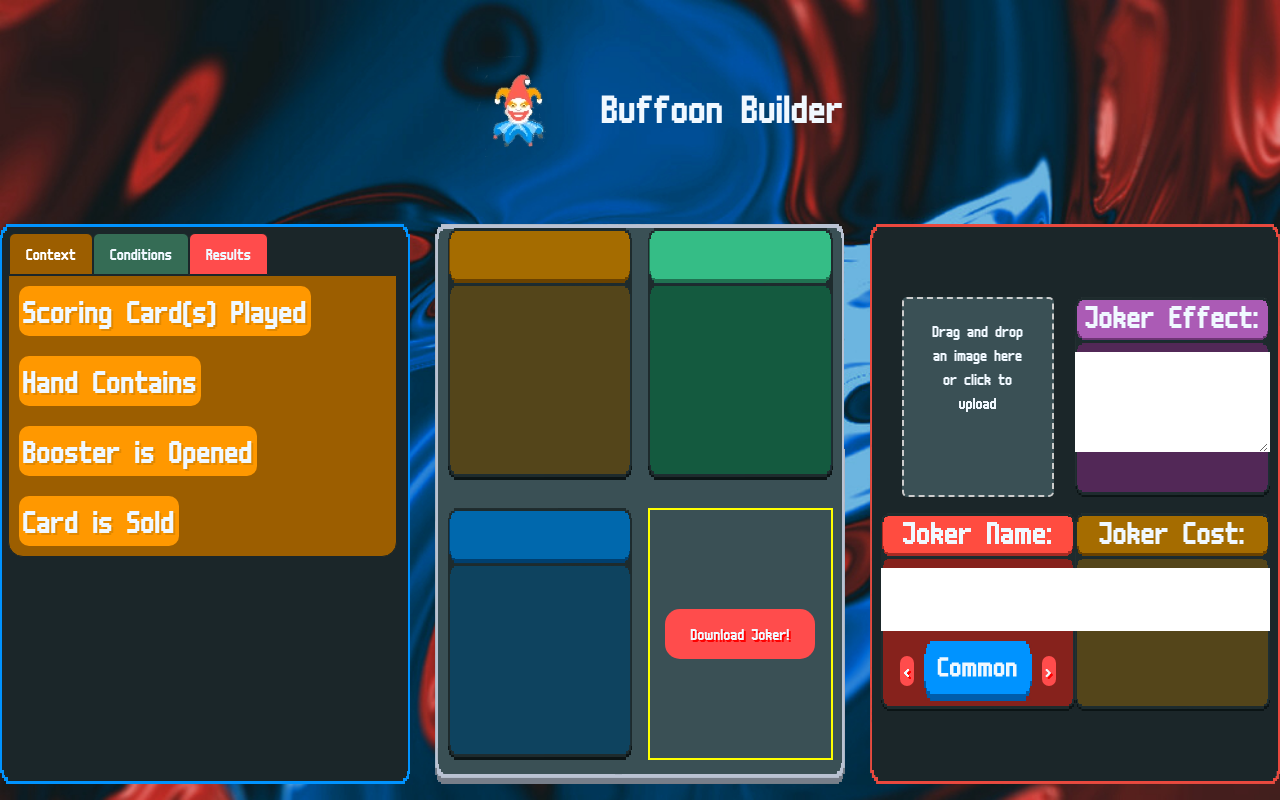
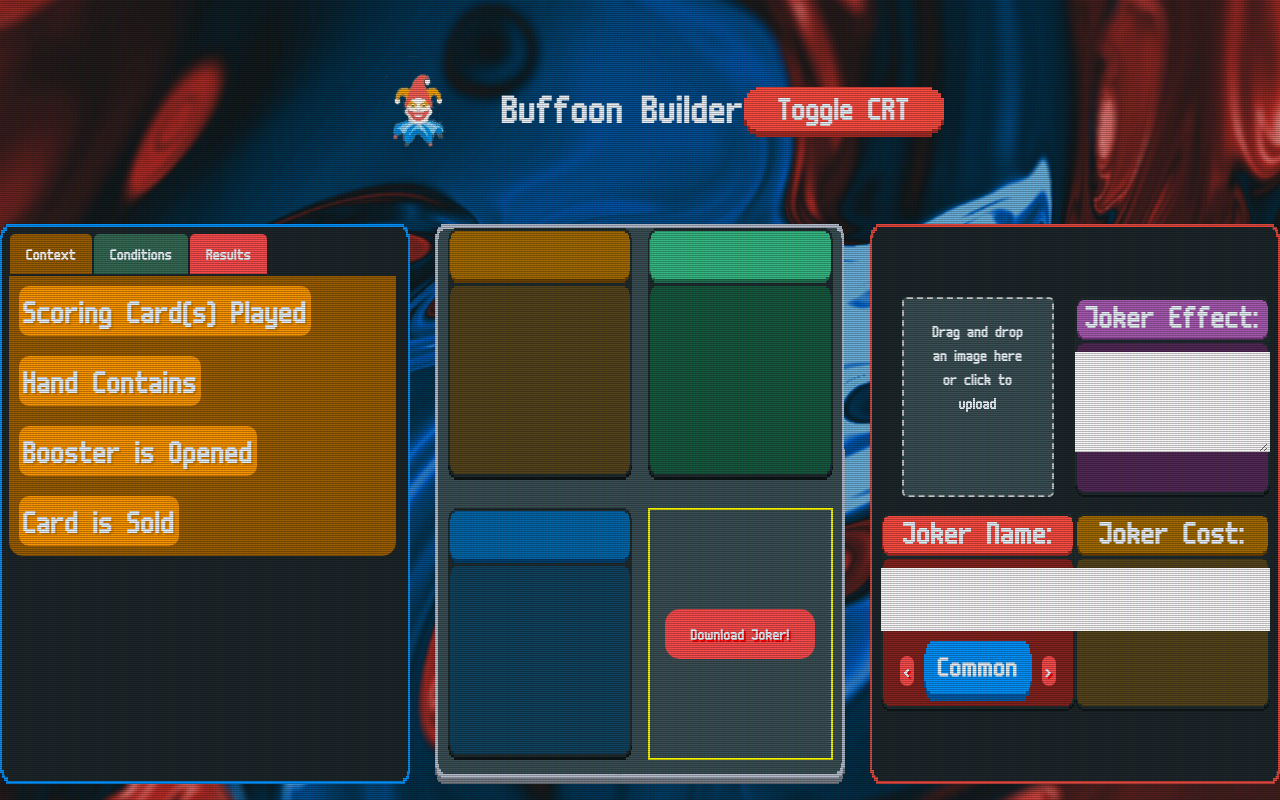
Before and after one commit to JWH709/Buffoon-Builder, a React (Vite) app: page / in a window 1280 px wide. Built offline with nearby package versions, Linux system fonts and the light colour scheme.

Commit message:
Add CRT with toggle

```diff
--- a/src/main.jsx
+++ b/src/main.jsx
@@ -9,18 +9,10 @@ import ScreenShake from "./ScreenShake.jsx";
 
 ReactDOM.createRoot(document.getElementById("root")).render(
   <React.StrictMode>
-    <div
-      className="crt-filter"
-      style={{
-        width: "100%",
-        height: "100%",
-      }}
-    >
-      <Navbar />
-      <DndProvider backend={HTML5Backend}>
-        <App />
-      </DndProvider>
-      <ScreenShake />
-    </div>
+    <Navbar />
+    <DndProvider backend={HTML5Backend}>
+      <App />
+    </DndProvider>
+    <ScreenShake />
   </React.StrictMode>
 );
--- /dev/null
+++ b/src/sections/Navbar/CrtToggle.jsx
@@ -0,0 +1,90 @@
+import React, { useEffect } from "react";
+import { IMAGES } from "../../config/assetImports";
+
+const CrtToggle = () => {
+  const [toggleButton, setToggleButton] = React.useState(true);
+
+  const bodyBeforeStyles = {
+    content: '" "',
+    display: "block",
+    position: "absolute",
+    top: 0,
+    left: 0,
+    bottom: 0,
+    right: 0,
+    background:
+      "linear-gradient(rgba(18, 16, 16, 0) 50%, rgba(0, 0, 0, 0.25) 50%), linear-gradient(90deg, rgba(255, 0, 0, 0.06), rgba(0, 255, 0, 0.02), rgba(0, 0, 255, 0.06))",
+    zIndex: 2,
+    backgroundSize: "100% 2px, 3px 100%",
+    pointerEvents: "none",
+  };
+
+  const bodyAfterStyles = {
+    content: '" "',
+    display: "block",
+    position: "absolute",
+    top: 0,
+    left: 0,
+    bottom: 0,
+    right: 0,
+    background: "rgba(18, 16, 16, 0.1)",
+    opacity: 0,
+    zIndex: 2,
+    pointerEvents: "none",
+    animation: "flicker 0.15s infinite",
+  };
+
+  useEffect(() => {
+    const beforeElement = document.createElement("div");
+    const afterElement = document.createElement("div");
+
+    Object.assign(beforeElement.style, bodyBeforeStyles);
+    Object.assign(afterElement.style, bodyAfterStyles);
+
+    if (toggleButton) {
+      document.body.appendChild(beforeElement);
+      document.body.appendChild(afterElement);
+    } else {
+      if (document.body.contains(beforeElement)) {
+        document.body.removeChild(beforeElement);
+      }
+      if (document.body.contains(afterElement)) {
+        document.body.removeChild(afterElement);
+      }
+    }
+
+    return () => {
+      if (document.body.contains(beforeElement)) {
+        document.body.removeChild(beforeElement);
+      }
+      if (document.body.contains(afterElement)) {
+        document.body.removeChild(afterElement);
+      }
+    };
+  }, [toggleButton]);
+
+  return (
+    <div
+      style={{
+        backgroundImage: `url(${IMAGES.rare})`,
+        width: "200px",
+        height: "50px",
+        imageRendering: "pixelated",
+        backgroundSize: "100% 100%",
+        backgroundPosition: "center",
+        backgroundRepeat: "no-repeat",
+        display: "flex",
+        justifyContent: "center",
+        alignItems: "center",
+        color: "aliceblue",
+        fontFamily: "balatro",
+      }}
+      onClick={() => setToggleButton(!toggleButton)}
+      className="crt-toggle"
+    >
+      <h2>Toggle CRT</h2>
+    </div>
+  );
+};
+
+export default CrtToggle;
--- a/src/sections/Navbar/Navbar.jsx
+++ b/src/sections/Navbar/Navbar.jsx
@@ -1,11 +1,13 @@
 import "../../styles/main.css";
 import { IMAGES } from "../../config/assetImports.js";
+import CrtToggle from "./CrtToggle.jsx";
 
 const Navbar = () => {
   return (
     <div className="navbar-div">
       <img src={IMAGES.logo} alt="" />
       <h1 className="title">Buffoon Builder</h1>
+      <CrtToggle />
     </div>
   );
 };
--- a/src/styles/main.css
+++ b/src/styles/main.css
@@ -18,40 +18,70 @@
   position: fixed;
 }
 /* crt effect */
-.body {
-  position: fixed;
-  top: 0;
-  left: 0;
-  width: 100%;
-  height: 100%;
-  background: linear-gradient(90deg, rgba(0, 0, 0, 0.1), rgba(0, 0, 0, 0.4), rgba(0, 0, 0, 0.1));
-  pointer-events: none;
-  mix-blend-mode: overlay;
-  filter:
-    contrast(1.2)
-    brightness(0.95)
-    saturate(1.3)
-    grayscale(0.1)
-    sepia(0.1)
-    hue-rotate(-10deg)
-    blur(0.5px);
-}
-
-.body::before {
-  content: '';
-  position: absolute;
-  top: 0;
-  left: 0;
-  width: 100%;
-  height: 100%;
-  background: repeating-linear-gradient(
-    90deg,
-    rgba(0, 0, 0, 0.1),
-    rgba(0, 0, 0, 0.1) 1px,
-    transparent 1px,
-    transparent 2px
-  );
-  opacity: 0.2;
+@keyframes flicker {
+  0% {
+  opacity: 0.27861;
+  }
+  5% {
+  opacity: 0.34769;
+  }
+  10% {
+  opacity: 0.23604;
+  }
+  15% {
+  opacity: 0.90626;
+  }
+  20% {
+  opacity: 0.18128;
+  }
+  25% {
+  opacity: 0.83891;
+  }
+  30% {
+  opacity: 0.65583;
+  }
+  35% {
+  opacity: 0.67807;
+  }
+  40% {
+  opacity: 0.26559;
+  }
+  45% {
+  opacity: 0.84693;
+  }
+  50% {
+  opacity: 0.96019;
+  }
+  55% {
+  opacity: 0.08594;
+  }
+  60% {
+  opacity: 0.20313;
+  }
+  65% {
+  opacity: 0.71988;
+  }
+  70% {
+  opacity: 0.53455;
+  }
+  75% {
+  opacity: 0.37288;
+  }
+  80% {
+  opacity: 0.71428;
+  }
+  85% {
+  opacity: 0.70419;
+  }
+  90% {
+  opacity: 0.7003;
+  }
+  95% {
+  opacity: 0.36108;
+  }
+  100% {
+  opacity: 0.24387;
+  }
 }
 
 body {
@@ -93,6 +123,9 @@ html, body {
   flex-direction: row;
   justify-content: center;
   align-items: center;
+}
+.crt-toggle {
+  background-image: ('../assets/rarity/rare.png');
 }
 
 /* BUILDING SPACE */
```
